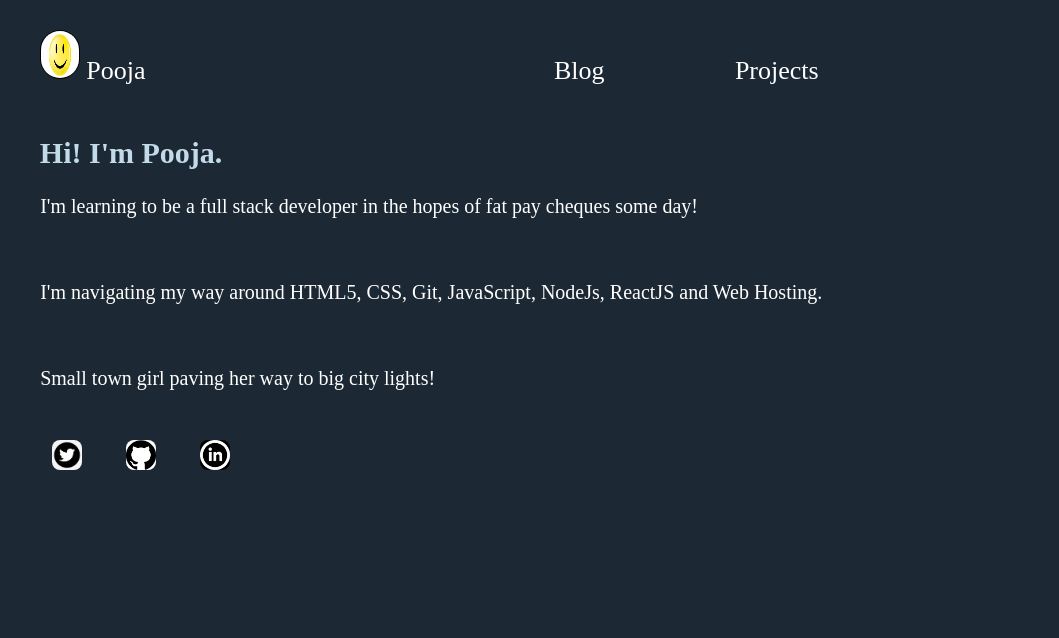
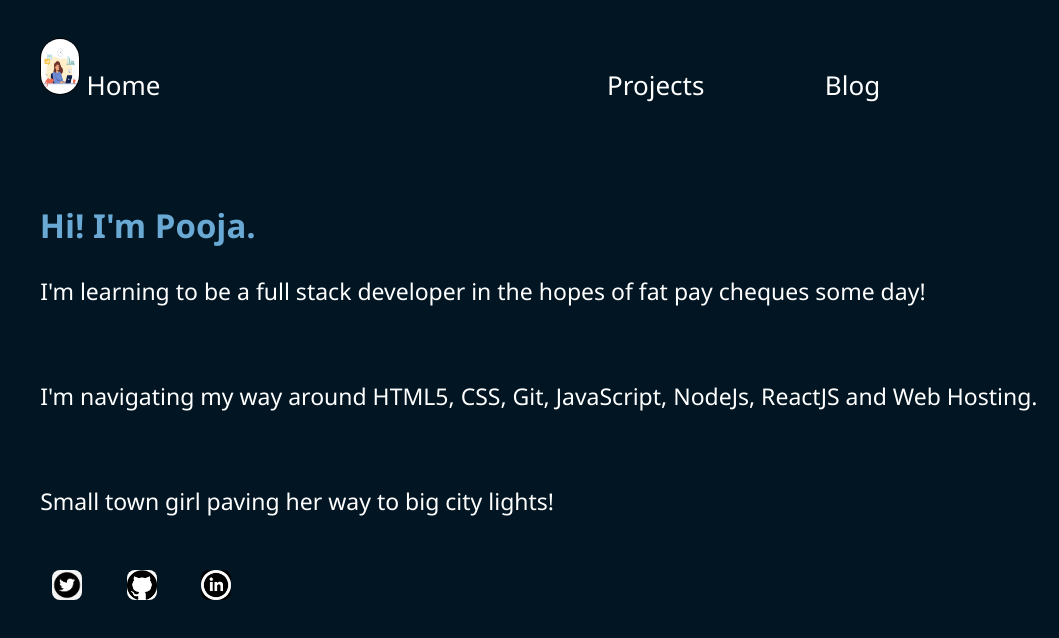
Before and after one commit to PoojaMaykoti/Pooja_adarshbalika, a plain HTML site: page index.html in a window 1280 px wide. Shown: the whole page, without its empty margins (221-1280 px from the left). Drawn offline with Linux system fonts and the light colour scheme.

Commit message:
update style

```diff
--- a/index.html
+++ b/index.html
@@ -24,17 +24,19 @@
 
 
       <a class="active" href="index.html">
-            <img class="img1" src="icon21.jpg"></img>
+            <img class="img1" src="icon25.jpg"></img>
 
 
-            Pooja</a>
+            Home</a>
 
 
-            <a  class="active2" href="Blog.html">Blog</a>
+
 
 
             <a class="active1"  href="Project.html">Projects</a>
 
+
+            <a  class="active2" href="Blog.html">Blog</a>
 
 
 </div>
--- a/style.css
+++ b/style.css
@@ -7,13 +7,9 @@
 
 body
 {
-    background-color:#1C2833;
-   /* font-family:  system-ui; */
-   /* font-family: "averta semibold"; */
-   /* font-family:  Gill Sans Extrabold; */
-   /* font-family: ui-serif; */
-   /* font-family: ui-sans-serif; */
-   font-family: fangsong;
+    background-color:#011522;
+
+   font-family: Segoe UI ;
 
 
 
@@ -24,7 +20,8 @@ body
 .para
 {
   margin-left:13px;
-
+  font-size: 23px;
+  color: white;
 }
 
 
@@ -40,14 +37,14 @@ body
 
 .active1
 {
-  margin-left:10%;
+  margin-left:35%;
   font-size: 26px;
   text-decoration: none;
   color: white;
 }
 .active2
 {
-  margin-left: 32%;
+  margin-left:9.2%;
   font-size: 26px;
   text-decoration: none;
   color: white;
@@ -57,18 +54,18 @@ body
 h2
 {
    margin-left:20%;
-   color:#c3dae9
-   ;
-   margin-top:50px;
-   font-size: 30px;
+   color:#69a9d3;
+   margin-top:100px;
+   font-size: 33px;
 }
 
 
 .heading
 {
   margin-left:18%;
-  color: #c3dae9;
+  color: #338bc5;
   font-size: 35px;
+  margin-top: 130px;
 }
 
 
@@ -111,11 +108,11 @@ h2
 }
 .img1
 {
-   height: 6%;
+   height: 7%;
    width: 3%;
    border: 1px solid black;
    border-radius: 30px;
-
+   margin-top: 8px;
 
 
 }
@@ -142,7 +139,7 @@ h2
   margin-left: 20%;
   float: left;
   border-radius: 10px;
-  /* background-color: white; */
+
 
 }
 
```
Also changed, not shown: Blog.html (+4 -4 lines), Project.html (+4 -4 lines), icon25.jpg (added).
